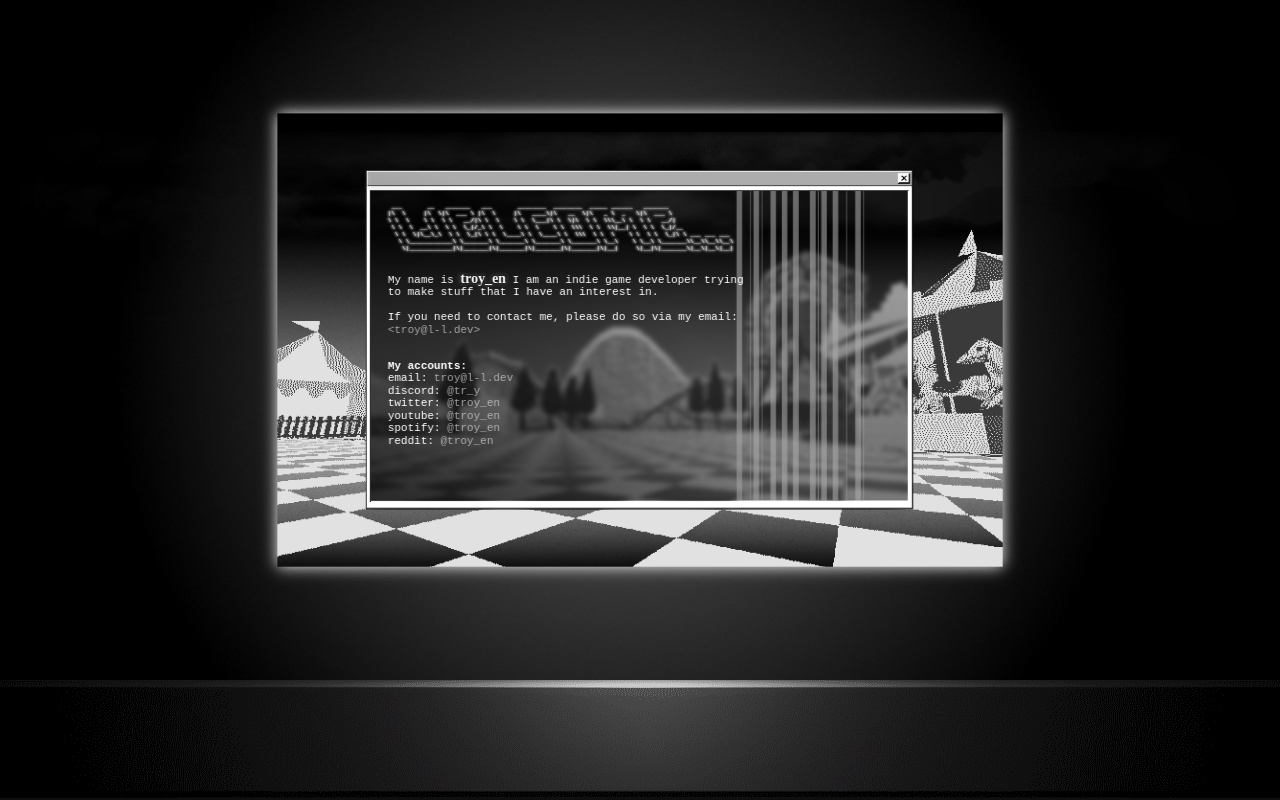
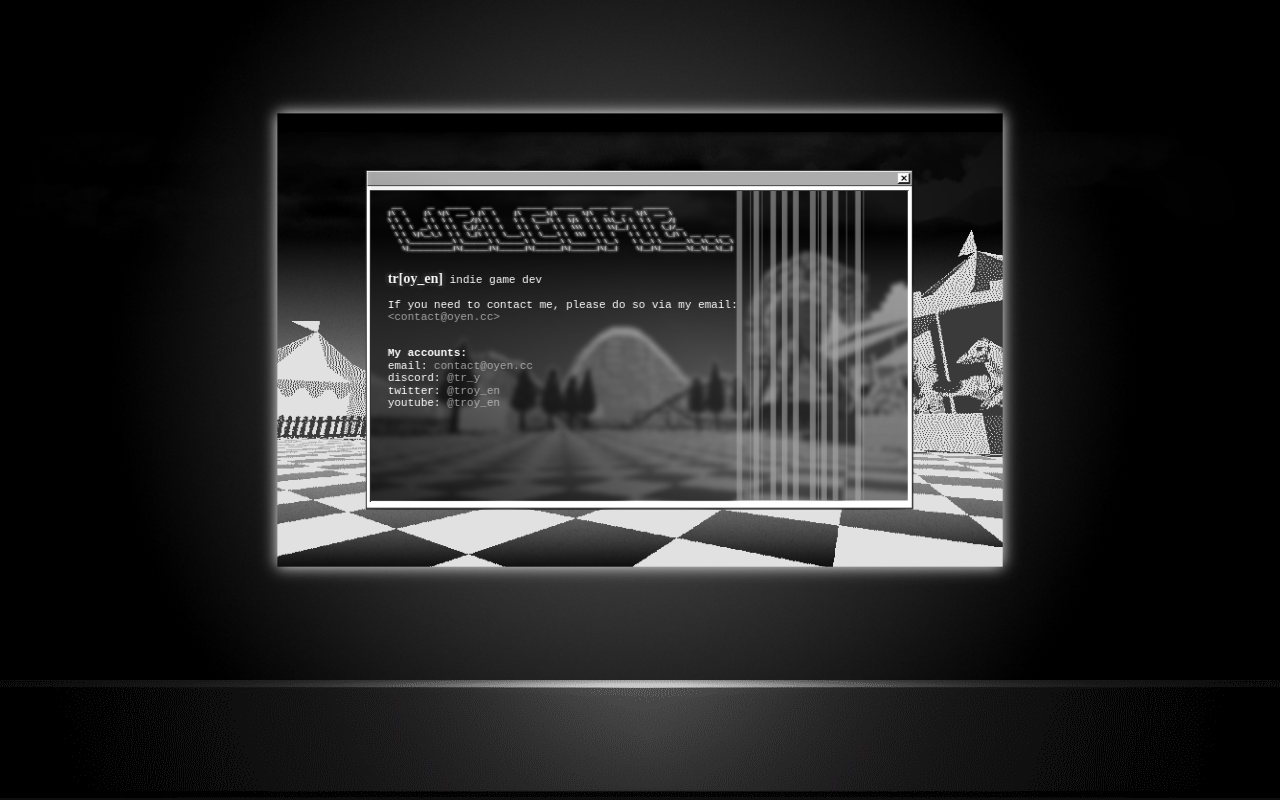
Before and after one commit to troy-en/web, a plain HTML site: page index.html in a window 1280 px wide. Shown: the top 800 px of the page. Drawn offline with Linux system fonts and the light colour scheme.

Commit message:
Update index.html

```diff
--- a/index.html
+++ b/index.html
@@ -39,16 +39,14 @@ the hero design was inspired by blursoulx's y2k codepen!  -->
     \|____________|\|_______|\|_______|\|_______|\|_______|\|__|     \|__|\|_______\|__\|__\|__|
                      </pre>
                 </p>
-                <p>My name is <b style="font-family: serif; color:white; font-size: 3.5vh; text-shadow: 0px 0px 10px black,0px 0px 6px black,0px 0px 10px black,0px 0px 10px;">troy_en</b> I am an indie game developer trying<br> to make stuff that I have an interest in.<br><br>If you need to contact me, please do so via my email:
-                <br><a href="mailto:troy@l-l.dev" target="_blank">&lt;troy@l-l.dev&gt;</a></p>
+                <p><b style="font-family: serif; color:white; font-size: 3.5vh; text-shadow: 0px 0px 10px black,0px 0px 6px black,0px 0px 10px black,0px 0px 10px;">tr[oy_en]</b> indie game dev <br><br>If you need to contact me, please do so via my email:
+                <br><a href="mailto:troy@l-l.dev" target="_blank">&lt;contact@oyen.cc&gt;</a></p>
                 <br>
                 <b>My accounts:</b><br>
-                email:   <a href="mailto:troy@l-l.dev" target="_blank">troy@l-l.dev</a><br>
+                email:   <a href="mailto:contact@oyen.cc" target="_blank">contact@oyen.cc</a><br>
                 discord: <a href="https://discord.gg/kinitopet" target="_blank">@tr_y</a><br>
                 twitter: <a href="https://twitter.com/troy_en" target="_blank">@troy_en</a><br>
                 youtube: <a href="https://www.youtube.com/@troy_en" target="_blank">@troy_en</a><br>
-                spotify: <a href="https://open.spotify.com/artist/7ywjWmkPfDKg9WvUXLPkhe" target="_blank">@troy_en</a><br>
-                reddit: <a href="https://www.reddit.com/u/troy_en" target="_blank">@troy_en</a><br>
 
             </div>
         </div>
```
